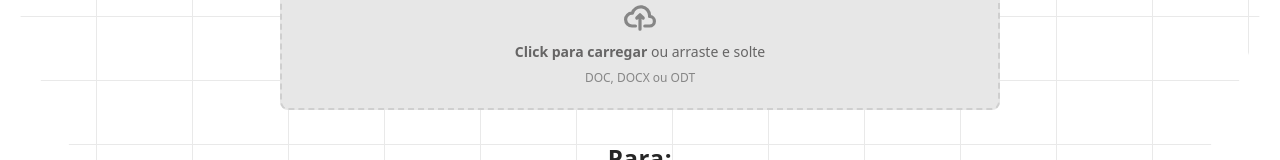
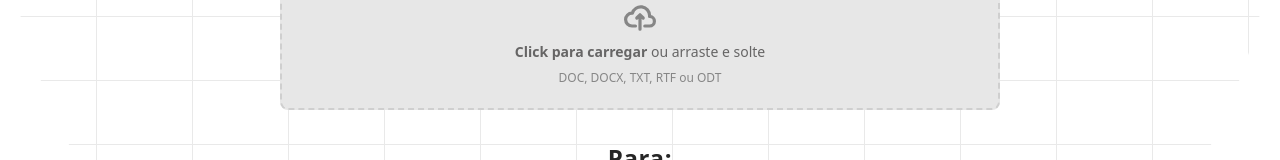
Before and after one commit to Francine02/Conver, a React (Vite) app in the folder frontend/: page / in a window 1280 px wide. Shown: the part 304-464 px from the top of the page. Built offline with nearby package versions, Linux system fonts and the light colour scheme.

Commit message:
feat: add new file formats to dropzone

```diff
--- a/frontend/src/components/Dropzone.tsx
+++ b/frontend/src/components/Dropzone.tsx
@@ -4,8 +4,8 @@ export function Dropzone({ onFileChange }: { onFileChange: (file: File) => void
     const [file, setFile] = useState<File | null>(null);
     const [error, setError] = useState<string | null>(null);
 
-    const acceptedFileTypes = ["application/msword", "application/vnd.openxmlformats-officedocument.wordprocessingml.document", "application/vnd.oasis.opendocument.text"]; // Formatos de arquivos aceitos
-    const ERROR_MESSAGES = { unsupportedType: "Tipo de arquivo não suportado. Aceitamos apenas DOC, DOCX ou ODT." }
+    const acceptedFileTypes = ["application/msword", "application/vnd.openxmlformats-officedocument.wordprocessingml.document", "application/vnd.oasis.opendocument.text", "text/plain", "application/rtf"]; // Formatos de arquivos aceitos
+    const ERROR_MESSAGES = { unsupportedType: "Tipo de arquivo não suportado. Aceitamos apenas DOC, DOCX, TXT, RTF ou ODT." }
 
     const validateFileType = (file: File): boolean => { // Verifica se o arquivo é aceitavel, estando dentro do acceptedFileTypes e retorna um true para válidos
         return acceptedFileTypes.includes(file.type);
@@ -72,7 +72,7 @@ export function Dropzone({ onFileChange }: { onFileChange: (file: File) => void
                         </p>
                         <p
                             className="text-xs text-[#868686] dark:text-[#828282]">
-                            DOC, DOCX ou ODT
+                            DOC, DOCX, TXT, RTF ou ODT
                         </p>
                     </div>
                     <input
```
